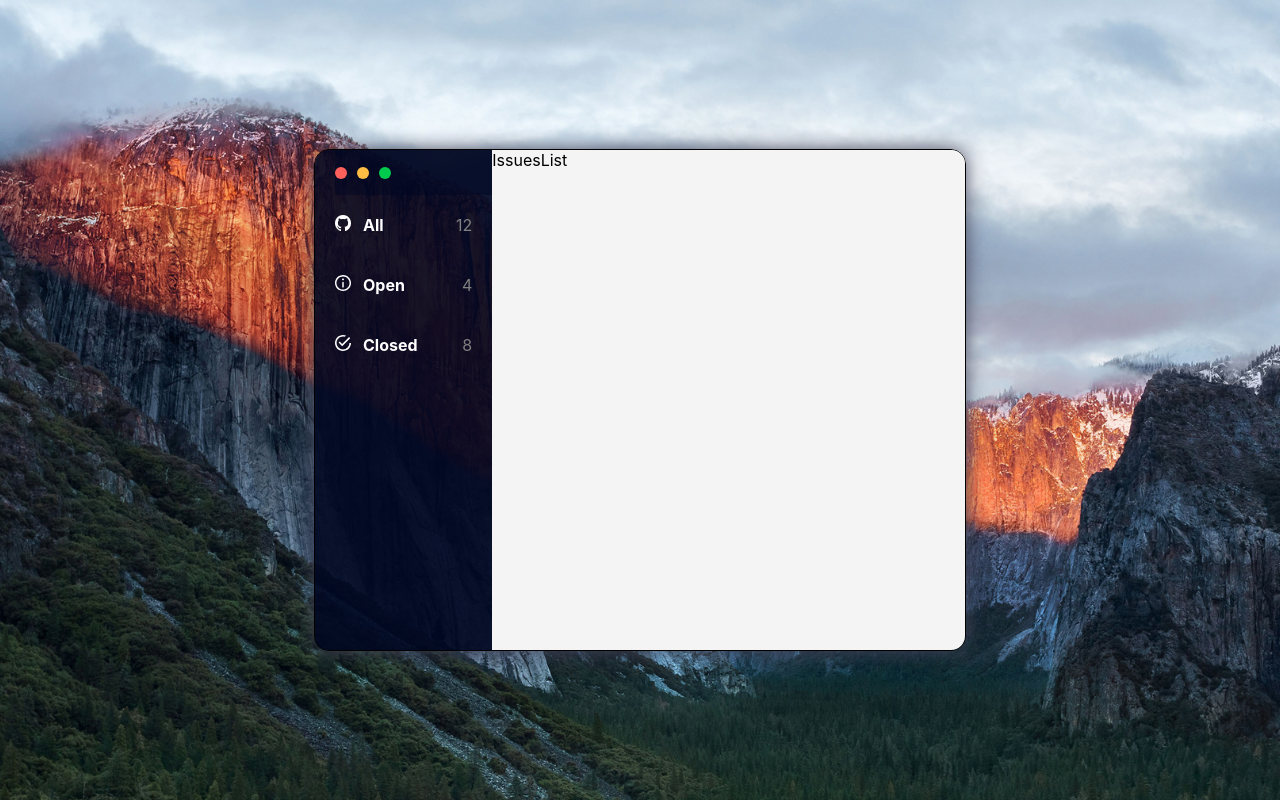
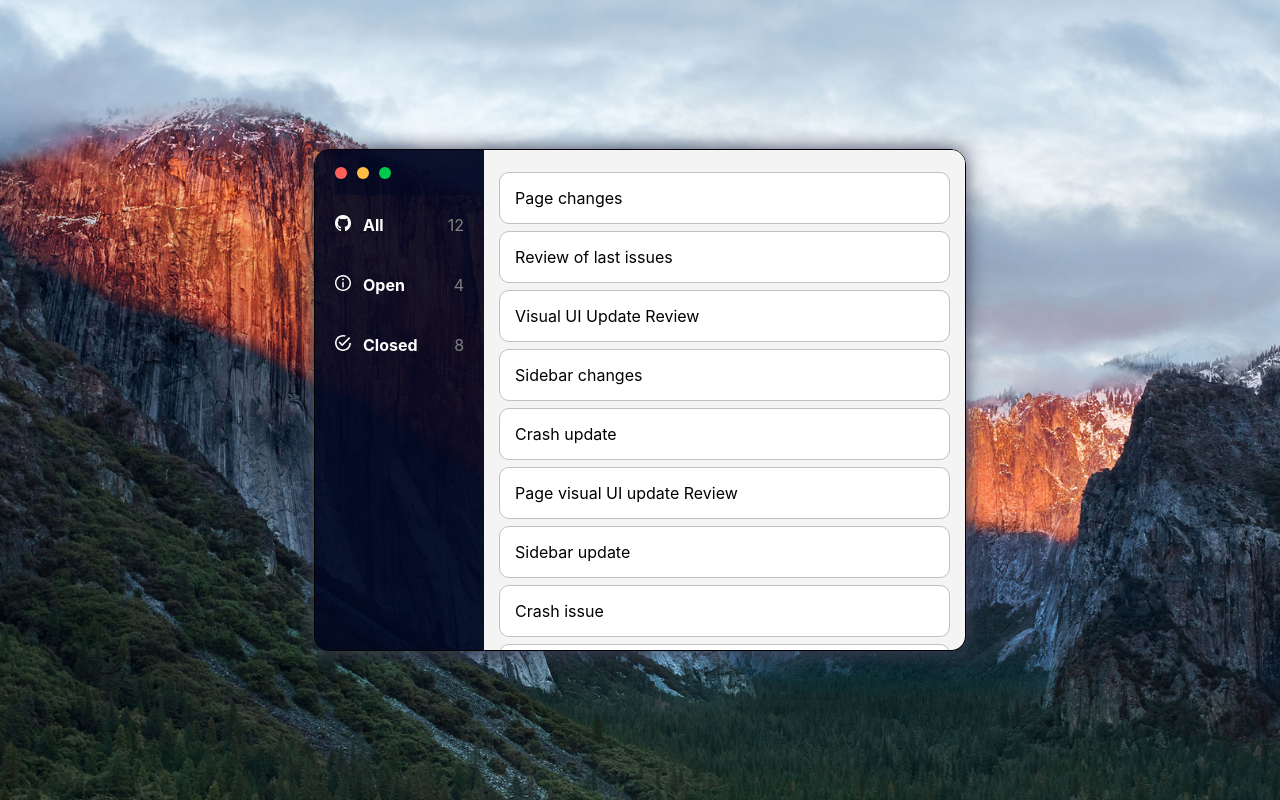
Before and after one commit to arturbartkowicz/el-passion, a React (Create React App) app: page / in a window 1280 px wide. Built offline with nearby package versions, Linux system fonts and the light colour scheme.

Commit message:
added right issues list items and styles to it

```diff
--- /dev/null
+++ b/src/components/atoms/IssuesListItem/IssuesListItem.js
@@ -0,0 +1,11 @@
+import { ListItem } from "./IssuesListItem.styles";
+
+function IssuesListItem({ data }) {
+  return (
+    <ListItem>
+      <p>{data.text}</p>
+    </ListItem>
+  );
+}
+
+export default IssuesListItem;
--- /dev/null
+++ b/src/components/atoms/IssuesListItem/IssuesListItem.styles.js
@@ -0,0 +1,10 @@
+import styled from "styled-components";
+
+export const ListItem = styled.li`
+  padding: 15px;
+  margin-top: 7px;
+  margin-bottom: 7px;
+  border-radius: 10px;
+  border: 1px solid #c0c0c0;
+  background-color: white;
+`;
--- a/src/components/organisms/IssuesList/IssuesList.js
+++ b/src/components/organisms/IssuesList/IssuesList.js
@@ -1,7 +1,20 @@
 import { List } from "./IssuesList.styles";
+import IssuesListItem from "../../atoms/IssuesListItem/IssuesListItem";
 
-function IssuesList() {
-  return <List>IssuesList</List>;
+function IssuesList({ data }) {
+  return (
+    <>
+      {data.length ? (
+        <List>
+          {data.map((item) => (
+            <IssuesListItem key={item.id} data={item} />
+          ))}
+        </List>
+      ) : (
+        <h2>No data to display</h2>
+      )}
+    </>
+  );
 }
 
 export default IssuesList;
--- a/src/components/organisms/IssuesList/IssuesList.styles.js
+++ b/src/components/organisms/IssuesList/IssuesList.styles.js
@@ -1,6 +1,9 @@
 import styled from "styled-components";
 
 export const List = styled.ul`
+  list-style-type: none;
   flex: 8;
   background-color: #f4f4f4;
+  padding: 15px;
+  overflow: auto;
 `;
```
